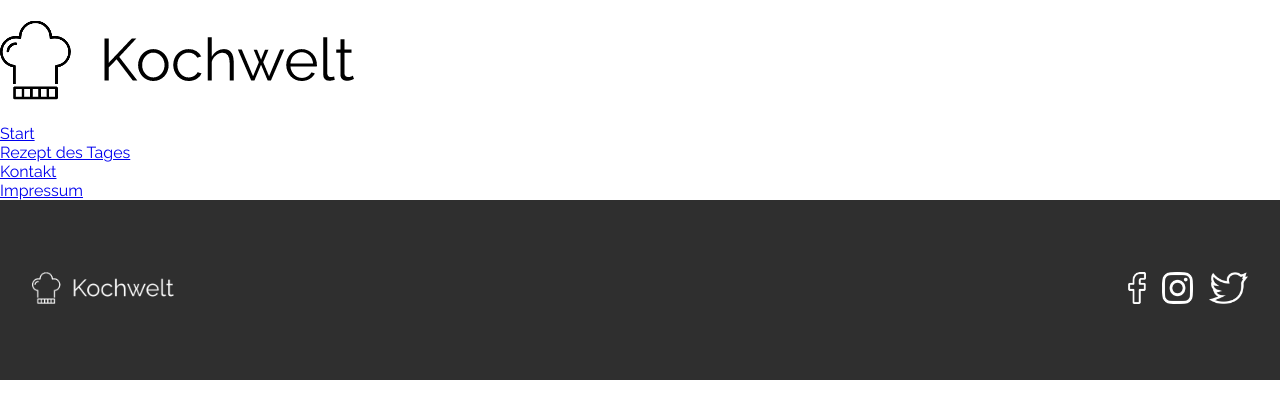
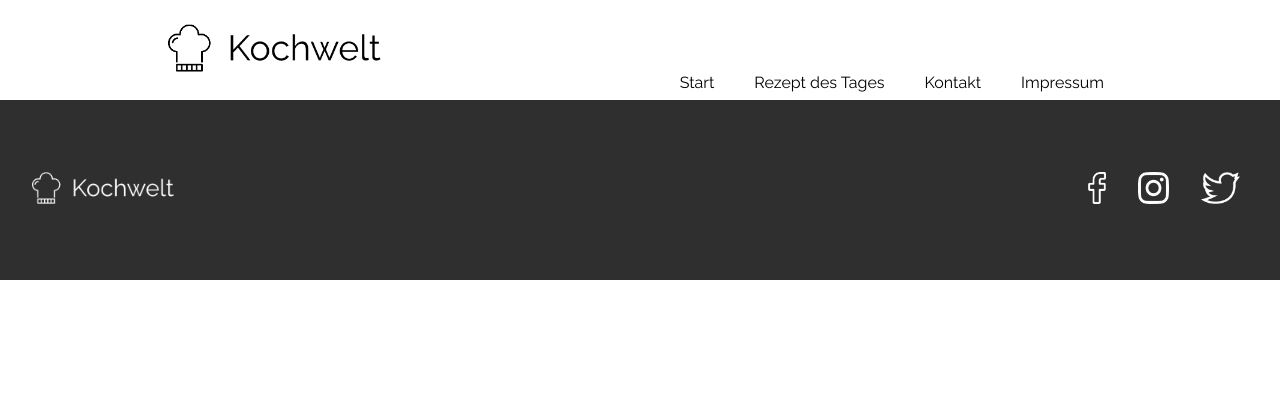
Before and after one commit to Infamous2k9/kochwelt, a plain HTML site: page index.html in a window 1280 px wide. Drawn offline with Linux system fonts and the light colour scheme.

Commit message:
header style added

```diff
--- a/css/main.css
+++ b/css/main.css
@@ -16,8 +16,55 @@ h3 {
     font-size: 32px;
 }
 
-p{
+p {
     font-size: 24px;
+}
+
+
+/* Header Site */
+
+.header-site {
+    height: 100px;
+    display: flex;
+    justify-content: space-between;
+    align-items: center;
+    padding-left: 160px;
+    padding-right: 160px;
+    box-shadow: 0px 1px 35px rgba(0, 0, 0, 0.5);
+}
+
+.header-brand-logo {
+    height: 72px;
+}
+
+.header-nav {
+    height: 100%;
+    display: flex;
+    align-items: flex-end;
+}
+
+.header-nav ul {
+    display: flex;
+    gap: 8px;
+}
+
+.header-nav li,
+a {
+    padding: 8px;
+    list-style: none;
+    text-decoration: none;
+    color: black;
+}
+
+.header-nav a:hover {
+    cursor: pointer;
+    color: #008000;
+    border-bottom: #008000 solid 4px;
+}
+
+.header-nav a:active {
+    color: #008000;
+    border-bottom: #008000 solid 4px;
 }
 
 footer {
@@ -28,6 +75,7 @@ footer {
     align-items: center;
     padding: 0px 160px 0px 160px;
 }
+
 .footer_img_1 {
     filter: invert(1);
 }
@@ -48,18 +96,18 @@ footer {
     cursor: pointer;
 }
 
+
 /* Mobile-Version */
+
 @media(max-width: 767px) and (min-width: 320px) {
     footer {
         height: 180px !important;
         padding: 0px 32px 0px 32px;
     }
-
     .footer_img_1 img {
         height: 32px;
         width: auto;
     }
-
     .footer_img_2 img {
         height: 16px;
         width: auto;
@@ -67,18 +115,18 @@ footer {
     }
 }
 
+
 /* Tablet-Version */
+
 @media(max-width: 1280px) and (min-width: 768px) {
     footer {
         height: 180px !important;
         padding: 0px 32px 0px 32px;
     }
-
     .footer_img_1 img {
         height: 48px;
         width: auto;
     }
-
     .footer_img_2 img {
         height: 32px;
         width: auto;
@@ -86,14 +134,18 @@ footer {
     }
 }
 
+
 /* Ultrawide-Version */
+
 @media(max-width: 3440px) and (min-width: 1921px) {
     footer {
         justify-content: space-around;
     }
 }
 
+
 /* das am besten immer unten im file lassen */
+
 @font-face {
     font-family: 'Raleway-Regular';
     font-style: normal;
```
